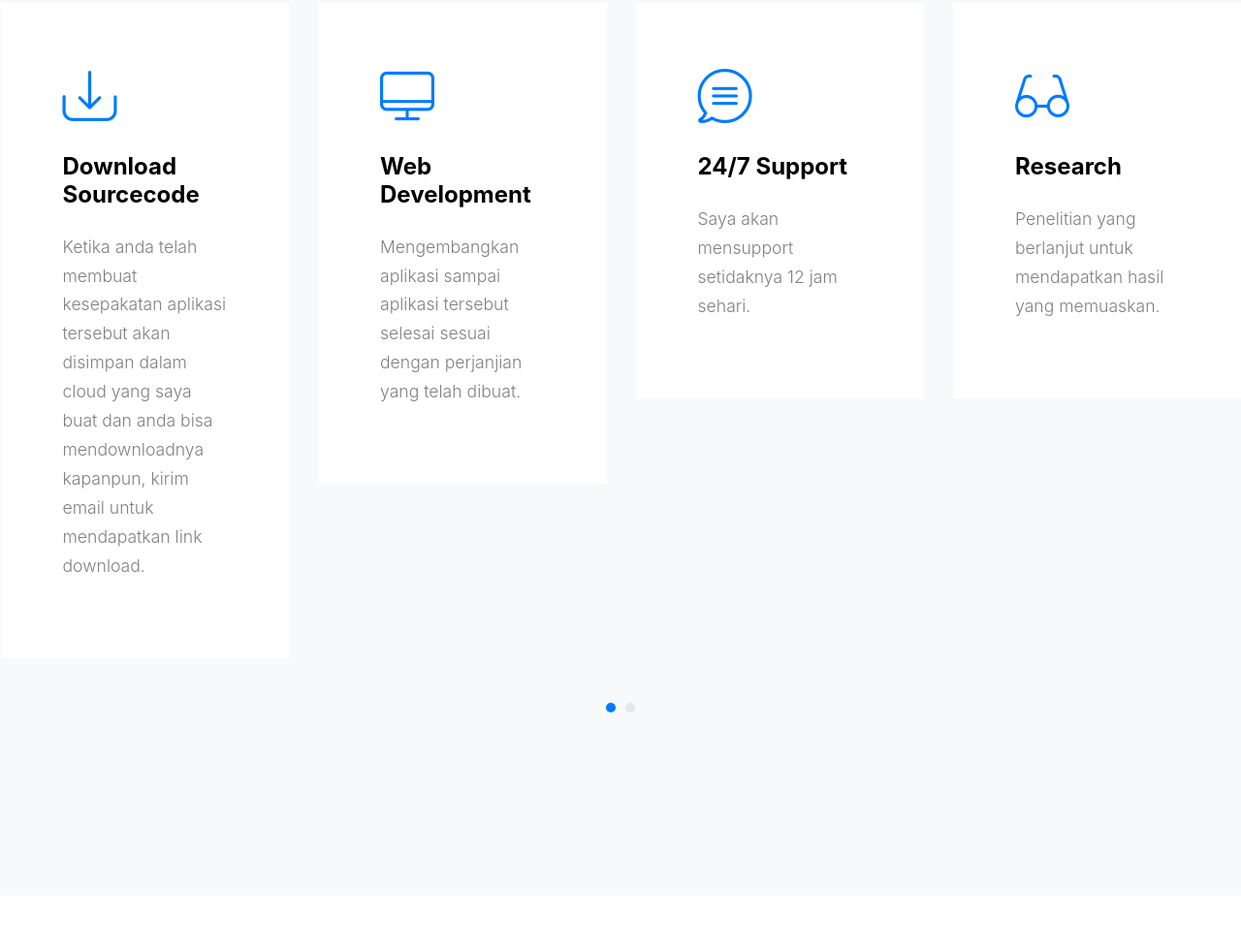
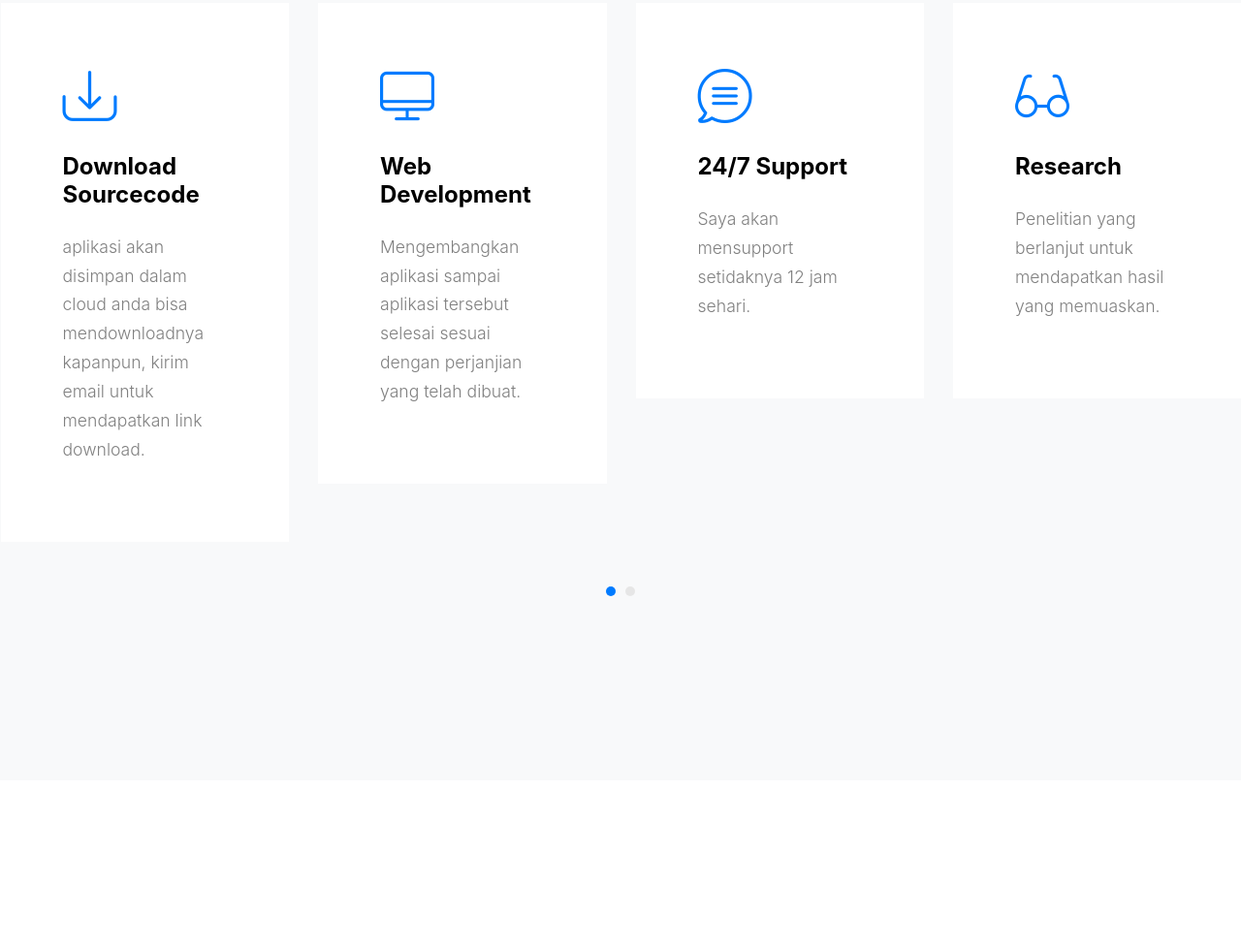
Before and after one commit to pi157/pi157.github.io, a plain HTML site: page index.html in a window 1280 px wide. Shown: the part 4621-5599 px from the top of the page at 97% size. Drawn offline with Linux system fonts and the light colour scheme; files whose address does not match are found by name; a web font is replaced by a local one.

Commit message:
Update index.html
memperbaiki deskripsi Download sourcecode

```diff
--- a/index.html
+++ b/index.html
@@ -294,7 +294,7 @@
           <div>
             <span class="flaticon-download display-4 text-primary mb-4 d-inline-block"></span>
             <h3>Download Sourcecode</h3>
-            <p>Ketika anda telah membuat kesepakatan aplikasi tersebut akan disimpan dalam cloud yang saya buat dan anda bisa mendownloadnya kapanpun, kirim email untuk mendapatkan link download.</p>
+            <p>aplikasi akan disimpan dalam cloud anda bisa mendownloadnya kapanpun, kirim email untuk mendapatkan link download.</p>
           </div>
         </div>
 
```
